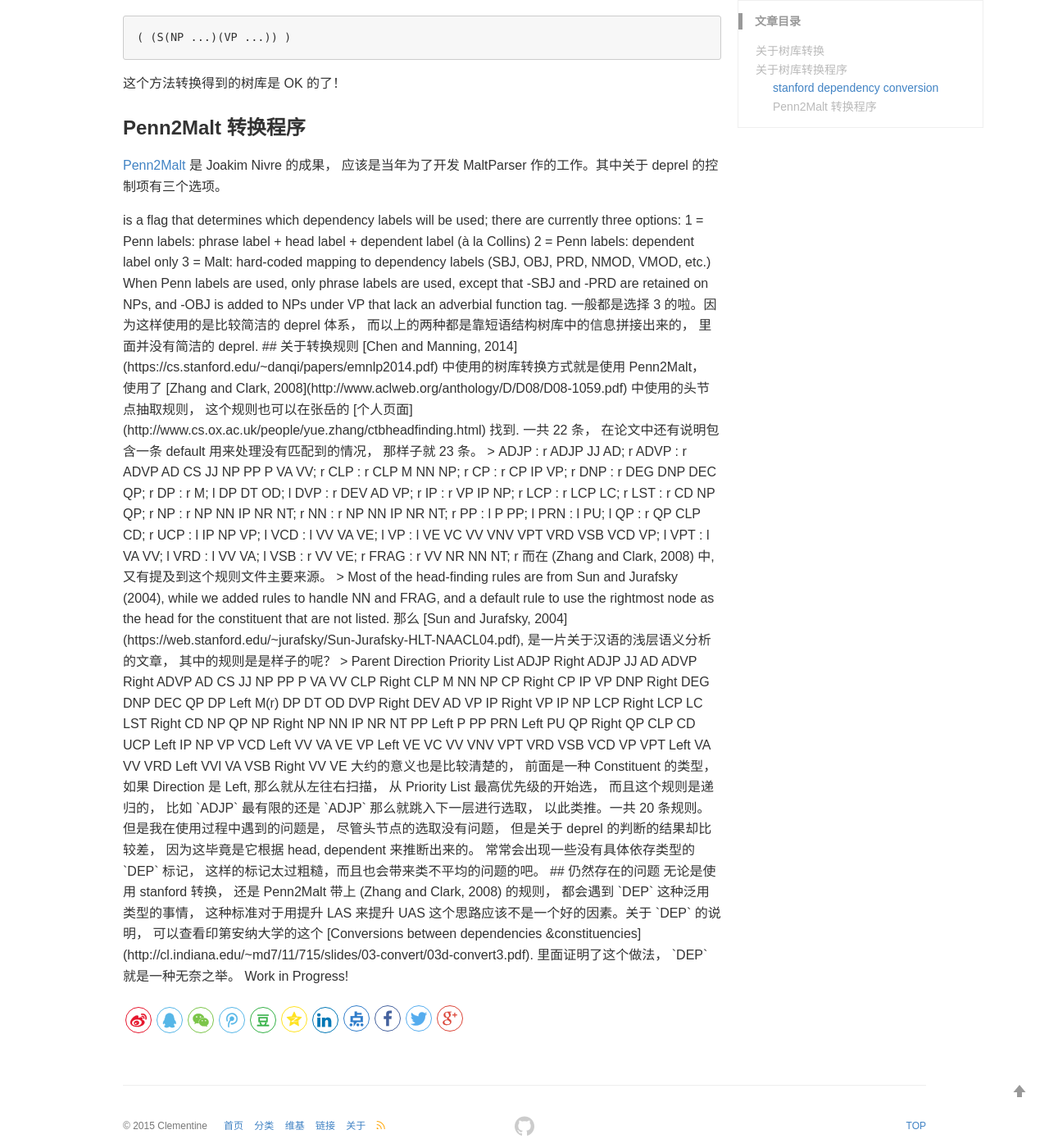
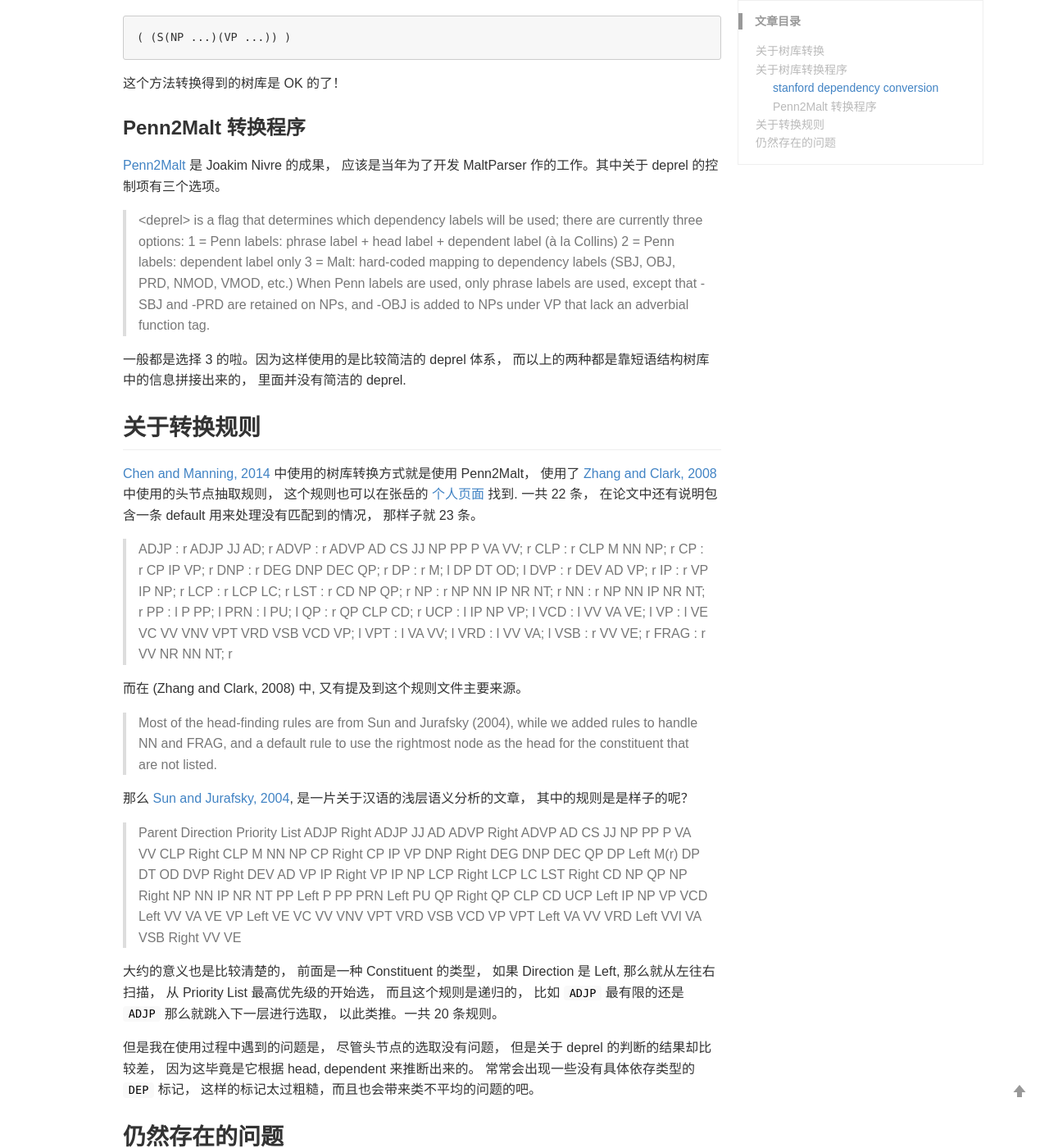
Before and after one commit to iclementine/iclementine.github.io, a Jekyll site: the page built from _posts/2018-08-08-chinese-treebank-conversion.md, in a window 1280 px wide and 1400 px high, scrolled down 2180 px. Shown: the whole window at 82% size. Built offline with Jekyll 4.4.1, drawn with Linux system fonts in a browser that asks for light colours; comment, search, counter and statistics services are not loaded; some of the changed text lies outside the part shown.

Commit message:
treebank conversion

```diff
--- a/_posts/2018-08-08-chinese-treebank-conversion.md
+++ b/_posts/2018-08-08-chinese-treebank-conversion.md
@@ -93,11 +93,11 @@
 [Penn2Malt](http://stp.lingfil.uu.se/~nivre/research/Penn2Malt.html) 是 Joakim Nivre 的成果， 应该是当年为了开发 MaltParser 作的工作。其中关于 deprel 的控制项有三个选项。
 
 >
-<deprel> is a flag that determines which dependency labels will be used; there are currently three options:
-1 = Penn labels: phrase label + head label + dependent label (à la Collins)
-2 = Penn labels: dependent label only
-3 = Malt: hard-coded mapping to dependency labels (SBJ, OBJ, PRD, NMOD, VMOD, etc.)
-When Penn labels are used, only phrase labels are used, except that -SBJ and -PRD are retained on NPs, and -OBJ is added to NPs under VP that lack an adverbial function tag.
+\<deprel\> is a flag that determines which dependency labels will be used; there are currently three options:
+>1 = Penn labels: phrase label + head label + dependent label (à la Collins)
+>2 = Penn labels: dependent label only
+>3 = Malt: hard-coded mapping to dependency labels (SBJ, OBJ, PRD, NMOD, VMOD, etc.)
+>When Penn labels are used, only phrase labels are used, except that -SBJ and -PRD are retained on NPs, and -OBJ is added to NPs under VP that lack an adverbial function tag.
 
 一般都是选择 3 的啦。因为这样使用的是比较简洁的 deprel 体系， 而以上的两种都是靠短语结构树库中的信息拼接出来的， 里面并没有简洁的 deprel.
 
@@ -107,8 +107,7 @@
 
 [Chen and Manning, 2014](https://cs.stanford.edu/~danqi/papers/emnlp2014.pdf) 中使用的树库转换方式就是使用 Penn2Malt， 使用了 [Zhang and Clark, 2008](http://www.aclweb.org/anthology/D/D08/D08-1059.pdf) 中使用的头节点抽取规则， 这个规则也可以在张岳的 [个人页面](http://www.cs.ox.ac.uk/people/yue.zhang/ctbheadfinding.html) 找到. 一共 22 条， 在论文中还有说明包含一条 default 用来处理没有匹配到的情况， 那样子就 23 条。
 
->
-ADJP	: r ADJP JJ AD; r
+>ADJP	: r ADJP JJ AD; r
 ADVP	: r ADVP AD CS JJ NP PP P VA VV; r
 CLP	: r CLP M NN NP; r
 CP	: r CP IP VP; r
@@ -137,8 +136,7 @@
 
 那么 [Sun and Jurafsky, 2004](https://web.stanford.edu/~jurafsky/Sun-Jurafsky-HLT-NAACL04.pdf), 是一片关于汉语的浅层语义分析的文章， 其中的规则是是样子的呢？
 
->
-Parent  Direction   Priority List
+>Parent  Direction   Priority List
 ADJP    Right   ADJP JJ AD
 ADVP    Right   ADVP AD CS JJ NP PP P VA VV
 CLP Right   CLP M NN NP
```
